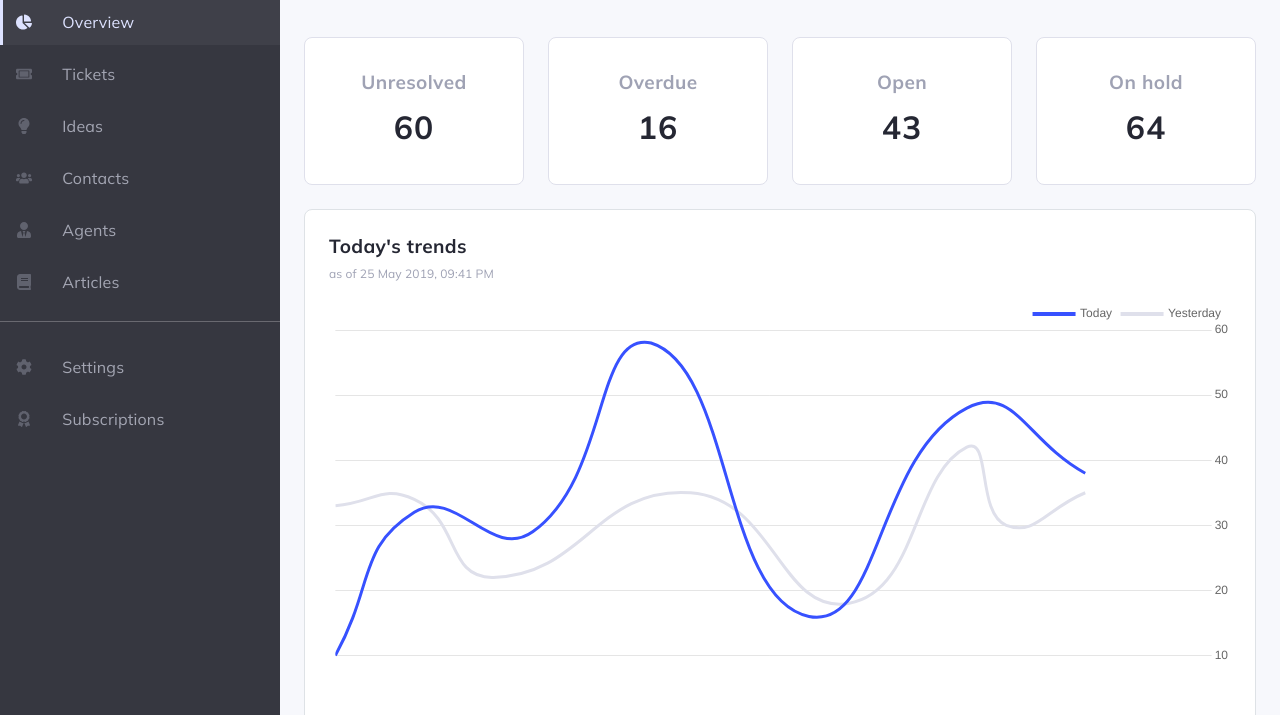
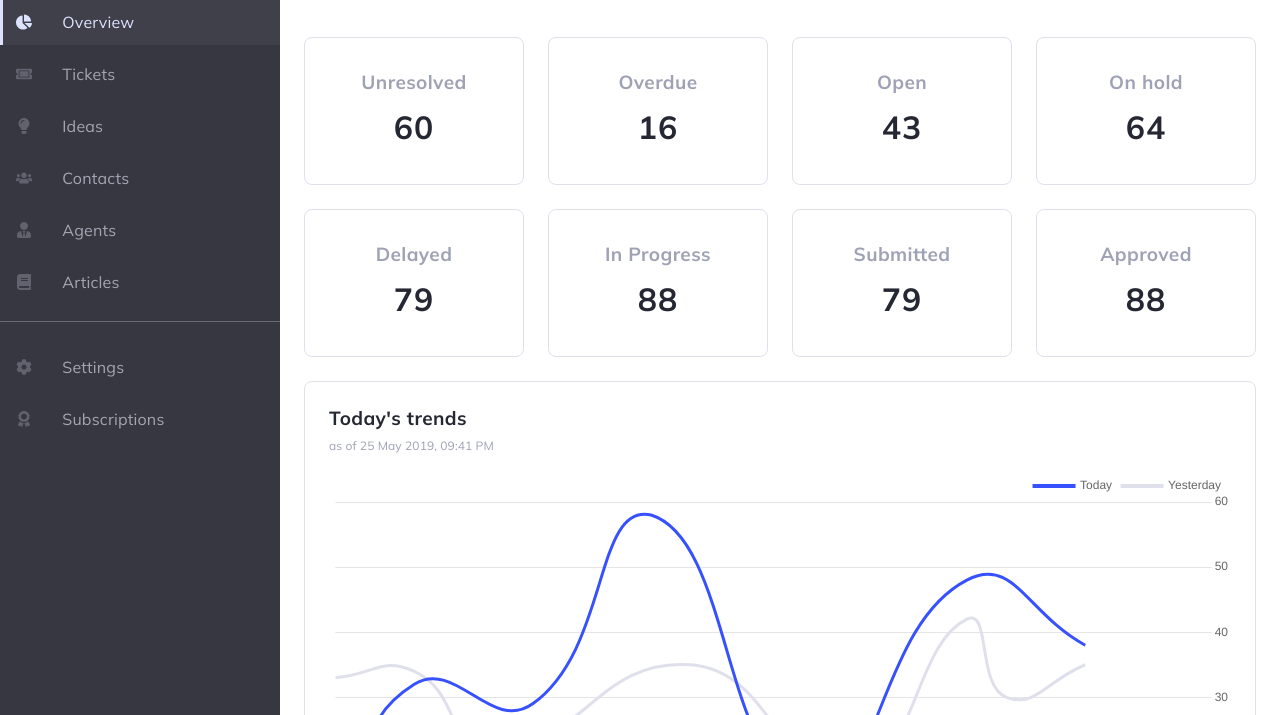
Before and after one commit to loissm/lois_mata, a website: page public/index.html in a window 1280 px wide. Shown: the part 85-800 px from the top of the page. Drawn offline with nearby package versions, Linux system fonts and the light colour scheme.

Commit message:
Headless CMS v1
Headless CMS version 1

```diff
--- a/package.json
+++ b/package.json
@@ -19,8 +19,9 @@
     "url": "https://github.com/elloissa.mata/bootstrapAssignment/issues"
   },
   "homepage": "https://github.com/elloissa.mata/bootstrapAssignment#readme",
-  "description": "",
   "devDependencies": {
     "lite-server": "^2.6.1"
-  }
+  },
+  "license": "ISC",
+  "description": ""
 }
--- a/public/assets/css/style.css
+++ b/public/assets/css/style.css
@@ -28,7 +28,7 @@ body {
     height: 100vh;
   }
 
-  main {
+  main mainBox {
     height: 100vh;
     height: 100vh;
     max-height: 100vh;
--- a/public/assets/js/index.js
+++ b/public/assets/js/index.js
@@ -115,3 +115,13 @@ const config = {
 const ctx = document.getElementById('myChart');
 
 new Chart(ctx,config)
+
+// Populate html infoCards with json data
+$.ajax({
+  url: 'data/content.json',
+  success: function(results) {
+    results.ticketData.forEach(e => {
+      $(".infoCards").append('<div class="feature col"><div id="featureBox"><p class="text-center my-2">' + e.type + '</p><h3 class="fs-2 text-center">' + e.amount + '</h3></div></div>')
+    })
+  }
+})
--- /dev/null
+++ b/public/data/content.json
@@ -0,0 +1,37 @@
+{
+    "ticketData":
+    [
+        {
+            "type": "Unresolved",
+            "amount": 60
+        },
+        {
+            "type": "Overdue",
+            "amount": 16
+        },
+        {
+            "type": "Open",
+            "amount": 43
+        },
+        {
+            "type": "On hold",
+            "amount": 64
+        },
+        {
+            "type": "Delayed",
+            "amount": 79
+        },
+        {
+            "type": "In Progress",
+            "amount": 88
+        },
+        {
+            "type": "Submitted",
+            "amount": 79
+        },
+        {
+            "type": "Approved",
+            "amount": 88
+        }
+    ]
+}
--- a/public/index.html
+++ b/public/index.html
@@ -9,6 +9,7 @@
 	<link href="https://cdn.jsdelivr.net/npm/bootstrap@5.2.2/dist/css/bootstrap.min.css" rel="stylesheet"
 		integrity="sha384-Zenh87qX5JnK2Jl0vWa8Ck2rdkQ2Bzep5IDxbcnCeuOxjzrPF/et3URy9Bv1WTRi" crossorigin="anonymous">
 	<link href="assets/css/style.css" rel="stylesheet">
+	<script src="https://cdnjs.cloudflare.com/ajax/libs/jquery/3.6.2/jquery.min.js" integrity="sha512-tWHlutFnuG0C6nQRlpvrEhE4QpkG1nn2MOUMWmUeRePl4e3Aki0VB6W1v3oLjFtd0hVOtRQ9PHpSfN6u6/QXkQ==" crossorigin="anonymous" referrerpolicy="no-referrer"></script>
 </head>
 
 <body>
@@ -128,8 +129,7 @@
 		<!-- OVERVIEW -->
 		<div class="container-fluid">
 			<div class="row">
-
-				<main class="col px-md-4">
+				<container class="mainBox col px-md-4">
 					<div
 						class="d-flex justify-content-between flex-wrap flex-md-nowrap align-items-center pt-3 pb-2 mb-3">
 						<h1 class="h2">Overview</h1>
@@ -162,31 +162,8 @@
 					</div>
 					<!-- COLUMNS -->
 					<div class="container py-4 px-0">
-						<div class="row g-4 row-cols-1 row-cols-lg-4">
-							<div class="feature col">
-								<div id="featureBox">
-									<p class="text-center my-2">Unresolved</p>
-									<h3 class="fs-2 text-center">60</h3>
-								</div>
-							</div>
-							<div class="feature col">
-								<div id="featureBox">
-									<p class="text-center my-2">Overdue</p>
-									<h3 class="fs-2 text-center">16</h3>
-								</div>
-							</div>
-							<div class="feature col">
-								<div id="featureBox">
-									<p class="text-center my-2">Open</p>
-									<h3 class="fs-2 text-center">43</h3>
-								</div>
-							</div>
-							<div class="feature col">
-								<div id="featureBox">
-									<p class="text-center my-2">On hold</p>
-									<h3 class="fs-2 text-center">64</h3>
-								</div>
-							</div>
+						<div class="row g-4 row-cols-1 row-cols-lg-4 infoCards">
+
 						</div>
 					</div>
 					<!-- GRAPH -->
@@ -326,12 +303,15 @@
 															<p class="my-2 createnewtask p-18 text-nowrap">Create new task</p>
 														</div>
 														<div class="col text-end ticketamount">
-															<p class="my-2 px-4"><span><svg width="24" height="24" viewBox="0 0 24 24" fill="none" xmlns="http://www.w3.org/2000/svg">
+															<p class="my-2 px-4">
+																<span>
+																<svg width="24" height="24" viewBox="0 0 24 24" fill="none" xmlns="http://www.w3.org/2000/svg">
 																<rect width="24" height="24" rx="8" fill="#F0F1F7"/>
 																<path d="M12 7V17" stroke="#9FA2B4" stroke-width="2" stroke-linecap="round"/>
 																<path d="M17 12L7 12" stroke="#9FA2B4" stroke-width="2" stroke-linecap="round"/>
 																</svg>
-																</span></p>
+																</span>
+															</p>
 														</div>
 													</div>
 												</div>
@@ -385,7 +365,7 @@
 					</div>
 			</div>
 		</div>
-	</main>
+	</container>
 
 	</div>
 	</div>
```
Also changed, not shown: 3 other files.
